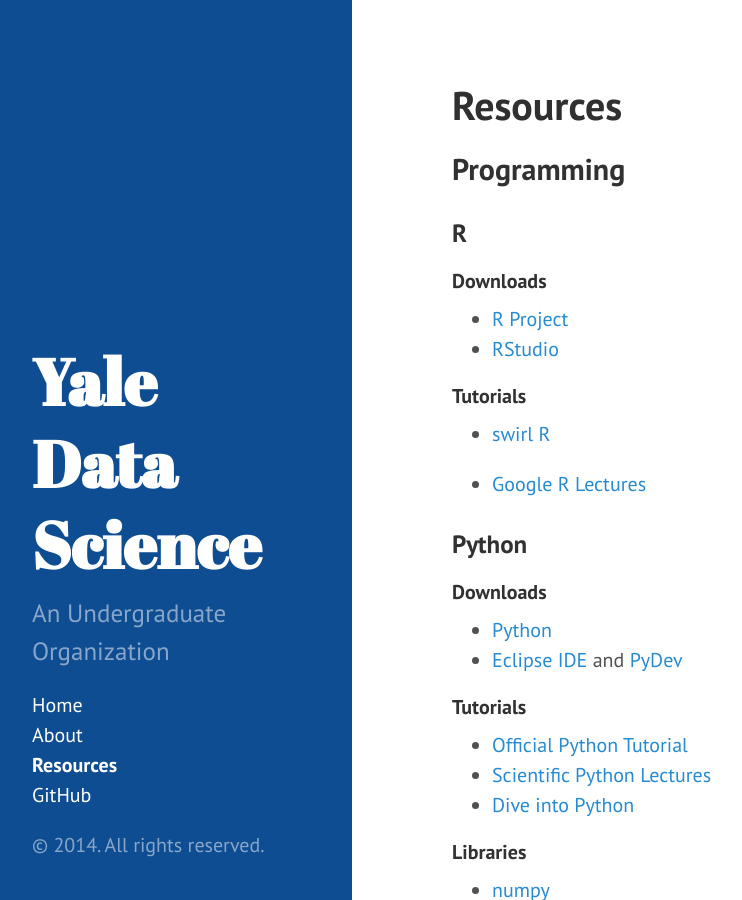
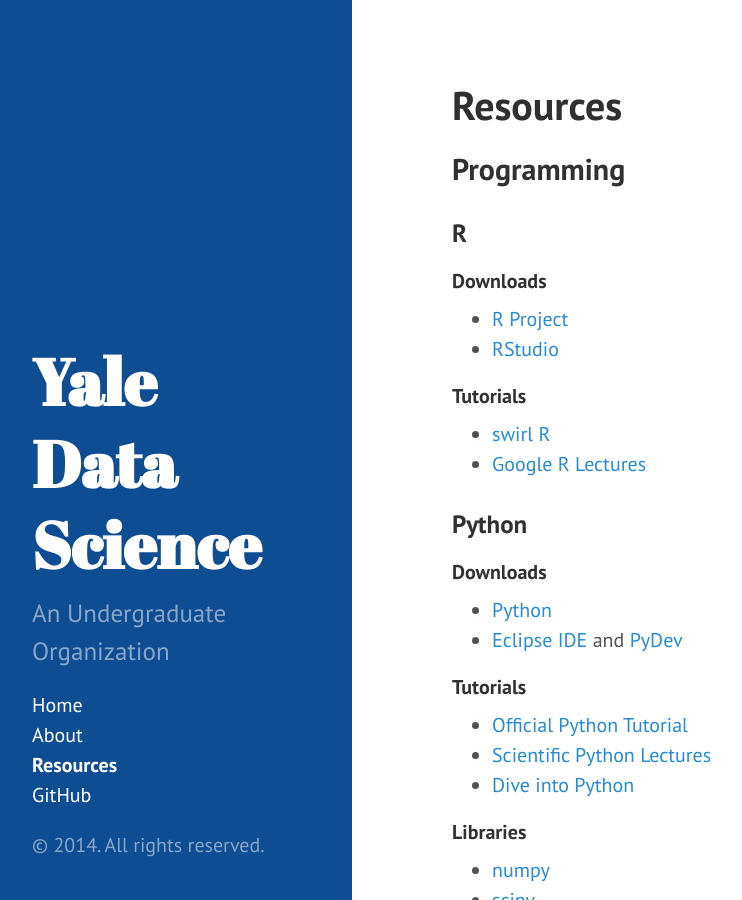
Before and after one commit to YaleDataScience/old-site, a Jekyll site: the page built from resources.html, in a window 1280 px wide and 900 px high. Shown: the whole window, without its empty margins (8-750 px from the left). Built offline with Jekyll 4.4.1, drawn with Linux system fonts in a browser that asks for light colours; Markdown is read by kramdown in place of the engine named in the settings.

Commit message:
sexy fixes

```diff
--- a/resources.html
+++ b/resources.html
@@ -20,8 +20,6 @@
       <li>
       <a href="http://swirlstats.com/" target="_blank">swirl R</a>
       </li>
-      </ul>
-      <ul>
       <li>
       <a href="http://www.r-bloggers.com/google-developers-r-programming-video-lectures/" target="_blank">Google R Lectures</a>
       </li>
@@ -118,8 +116,6 @@
       <li>
       <a href="/public/MASS.pdf" target="_blank"><b>Modern Applied Statistics with S</b></a> - Bill Venables and Brian Ripley
       </li>
-    </ul>
-    <ul>
       <li>
       <a href="http://www.burns-stat.com/pages/Tutor/R_inferno.pdf" target="_blank"><b>R Inferno</b></a> - Patrick Burns
       </li>
@@ -132,7 +128,8 @@
       <li>
       <a href="/public/DDS.pdf" target="_blank"><b>Doing Data Science</b></a> - Cathy O'Neil and Rachel Schutt
       </li>
-      <a href="/public/DSattheCL.pdf" target="_blank"><b>Data Science at the Command Line</b></a> - Jeroen Janssens
+      <li>
+        <a href="/public/DSattheCL.pdf" target="_blank"><b>Data Science at the Command Line</b></a> - Jeroen Janssens
       </li>
     </ul>
 </div>
```
